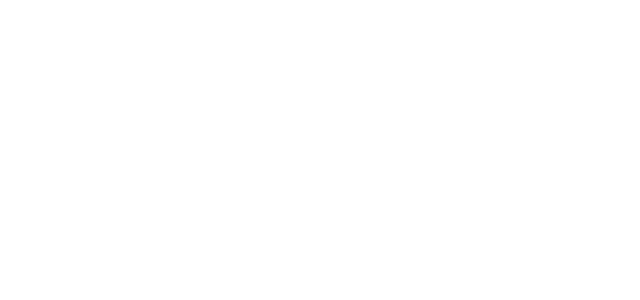
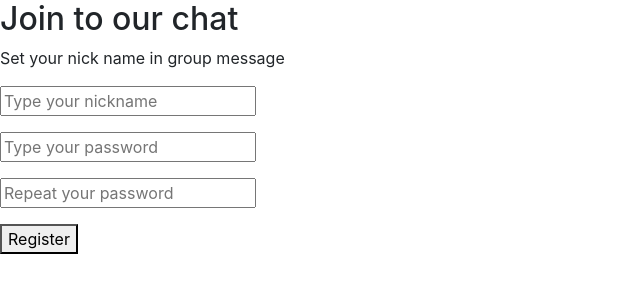
Before and after one commit to dinhthanhtung2411/Group-Messenger-404, an Angular app in the folder angular/: page /register in a window 1280 px wide. Before the commit this address led to /. Shown: the top 300 px of the page, without its empty margins (0-640 px from the left). Built offline with nearby package versions, Linux system fonts and the light colour scheme.

Commit message:
init register

```diff
--- a/angular/src/app/app-routing.module.ts
+++ b/angular/src/app/app-routing.module.ts
@@ -2,6 +2,7 @@
 import { Routes, RouterModule } from '@angular/router';
 import {InviteFormComponent} from './invite-form/invite-form.component';
 import {GroupMessengerComponent} from './group-messenger/group-messenger.component';
+import {RegisterComponent} from './register/register.component';
 
 
 const routes: Routes = [];
@@ -13,6 +14,10 @@
       component: InviteFormComponent
     },
     {
+      path: 'register',
+      component: RegisterComponent
+    },
+    {
       path: '',
       component: GroupMessengerComponent,
       pathMatch: 'full'
--- a/angular/src/app/register/register.component.html
+++ b/angular/src/app/register/register.component.html
@@ -1 +1,16 @@
-<p>register works!</p>
+<div id="container">
+  <h2>Join to our chat</h2>
+  <p>Set your nick name in group message</p>
+  <form #form="ngForm" (ngSubmit)="onSubmit(form.value)">
+    <div class="form-group">
+      <input ngModel type="text" placeholder="Type your nickname" required name="name">
+    </div>
+    <div class="form-group">
+      <input ngModel type="password" placeholder="Type your password" name="psw">
+    </div>
+    <div class="form-group">
+      <input ngModel type="password" placeholder="Repeat your password" name="repeat-psw">
+    </div>
+    <button type="submit">Register</button>
+  </form>
+</div>
--- a/angular/src/app/register/register.component.ts
+++ b/angular/src/app/register/register.component.ts
@@ -1,4 +1,5 @@
 import { Component, OnInit } from '@angular/core';
+import {AuthService} from '../service/auth.service';
 
 @Component({
   selector: 'app-register',
@@ -7,9 +8,12 @@
 })
 export class RegisterComponent implements OnInit {
 
-  constructor() { }
+  constructor(private authService: AuthService) { }
 
   ngOnInit(): void {
   }
 
+  onSubmit(account) {
+    this.authService.register(account);
+  }
 }
```
